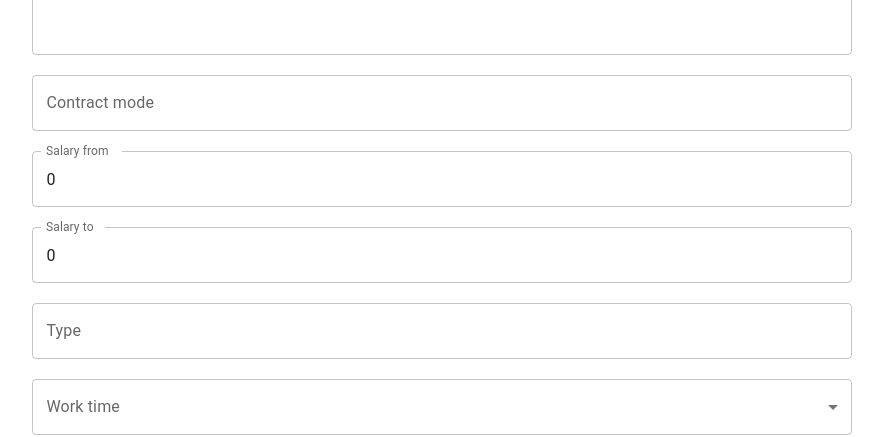
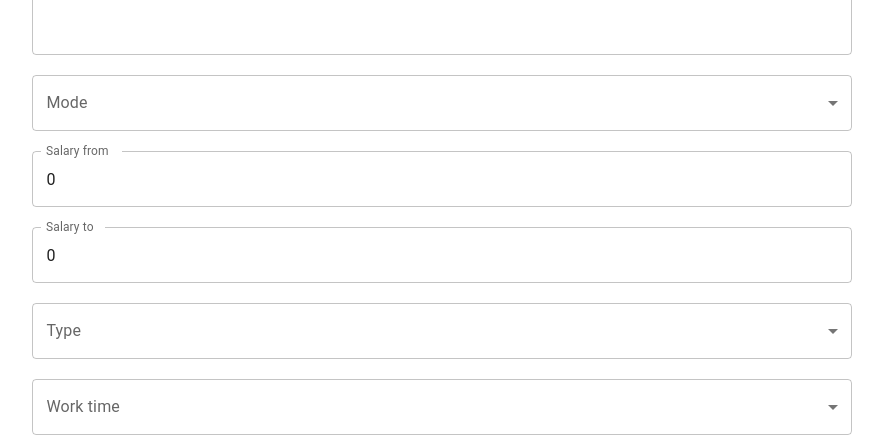
Before and after one commit to sebastianhaber/spa-wsb, a React (Vite) app: page /add-offer in a window 1280 px wide. Shown: the part 1101-1538 px from the top of the page, without its empty margins (198-1081 px from the left). Built offline with nearby package versions, Linux system fonts and the light colour scheme.

Commit message:
AddOffer final v1

```diff
--- a/src/views/addOffer/AddOfferForm.tsx
+++ b/src/views/addOffer/AddOfferForm.tsx
@@ -49,20 +49,18 @@ const AddOfferForm = () => {
     description: yup.string().required('Description is required'),
     requirements: yup.string().required('Requirements is required'),
     responsibilities: yup.string().required('Responsibilities is required'),
-    // validUntil: yup.string().required('Valid until is required'),
     whatWeOffer: yup.string().required('What we offer is required'),
-    company: yup.object({
-      name: yup.string().required('Company name is required'),
-      city: yup.string().required('Company city is required'),
-      description: yup.string().required('Company description is required'),
-    }),
-    contract: yup.object({
-      mode: yup.string().required('Contract mode is required'),
+    comapnyCity: yup.string().required('Company city is required'),
+    companyDescription: yup.string().required('Company description is required'),
+    companyName: yup.string().required('Company name is required'),
+    mode: yup.string().required('Mode is required'),
     salary: yup.object({
       from: yup.number().required('Salary from is required'),
       to: yup.number().required('Salary to is required'),
     }),
-    }),
+    type: yup.string().required('Type is required'),
+    workTime: yup.string().required('Work time is required'),
+    level: yup.string().required('Level is required'),
   });
 
   const formik = useFormik({
@@ -105,8 +103,8 @@ const AddOfferForm = () => {
         workTime: values.workTime,
         level: values.level,
       };
-      console.log(body);
-      // AddOfferMutation.mutate(body);
+      // console.log(body);
+      AddOfferMutation.mutate(body);
     },
   });
 
@@ -209,16 +207,26 @@ const AddOfferForm = () => {
               multiline
               rows={4}
             />
-            <Input
+            <FormControl fullWidth>
+              <InputLabel id="mode-label">Mode</InputLabel>
+              <Select
+                placeholder="Mode"
+                labelId="mode-label"
+                label="Mode"
+                id="mode"
+                name="mode"
                 value={formik.values.mode}
                 onChange={formik.handleChange}
-              label={'Contract mode'}
-              id={'mode'}
-              name={'mode'}
-              error={formik.touched.mode && Boolean(formik.errors.mode)}
-              helperText={formik.touched.mode && formik.errors.mode}
                 onBlur={formik.handleBlur}
-            />
+                style={{ backgroundColor: 'white' }}
+              >
+                {modes.map((i: any) => (
+                  <MenuItem key={i.id} value={i.name}>
+                    {i.name}
+                  </MenuItem>
+                ))}
+              </Select>
+            </FormControl>
             <Input
               value={formik.values.salary.from}
               onChange={formik.handleChange}
@@ -239,26 +247,26 @@ const AddOfferForm = () => {
               helperText={formik.touched.salary?.to && formik.errors.salary?.to}
               onBlur={formik.handleBlur}
             />
-            <Input
+            <FormControl fullWidth>
+              <InputLabel id="type-label">Type</InputLabel>
+              <Select
+                placeholder="Type"
+                labelId="type-label"
+                label="Type"
+                id="type"
+                name="type"
                 value={formik.values.type}
                 onChange={formik.handleChange}
-              label={'Type'}
-              id={'type'}
-              name={'type'}
-              error={formik.touched.type && Boolean(formik.errors.type)}
-              helperText={formik.touched.type && formik.errors.type}
                 onBlur={formik.handleBlur}
-            />
-            {/* <Input
-              value={formik.values.workTime}
-              onChange={formik.handleChange}
-              label={'Work time'}
-              id={'workTime'}
-              name={'workTime'}
-              error={formik.touched.workTime && Boolean(formik.errors.workTime)}
-              helperText={formik.touched.workTime && formik.errors.workTime}
-              onBlur={formik.handleBlur}
-            /> */}
+                style={{ backgroundColor: 'white' }}
+              >
+                {types.map((i: any) => (
+                  <MenuItem key={i.id} value={i.name}>
+                    {i.name}
+                  </MenuItem>
+                ))}
+              </Select>
+            </FormControl>
             <FormControl fullWidth>
               <InputLabel id="workTime-label">Work time</InputLabel>
               <Select
```
Lines whose indentation alone changed are shown as unchanged.
